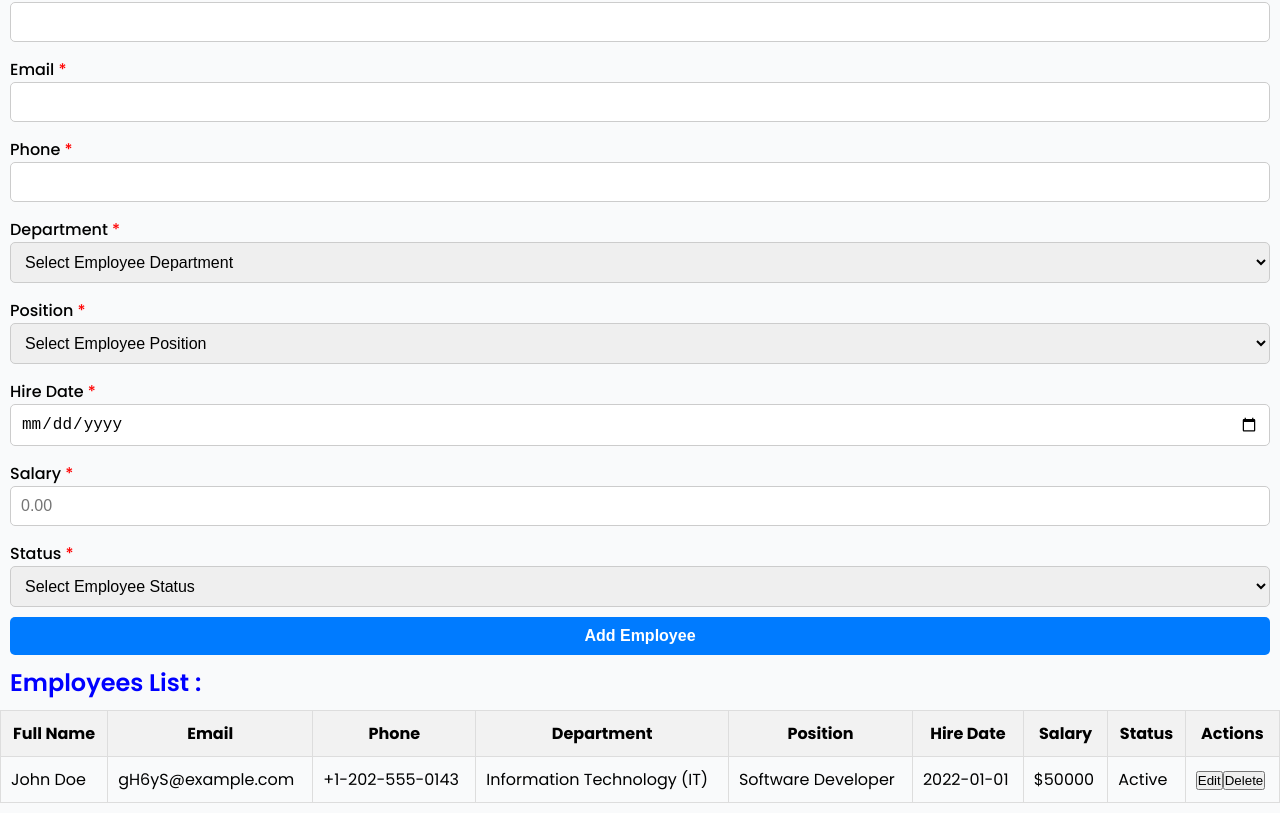
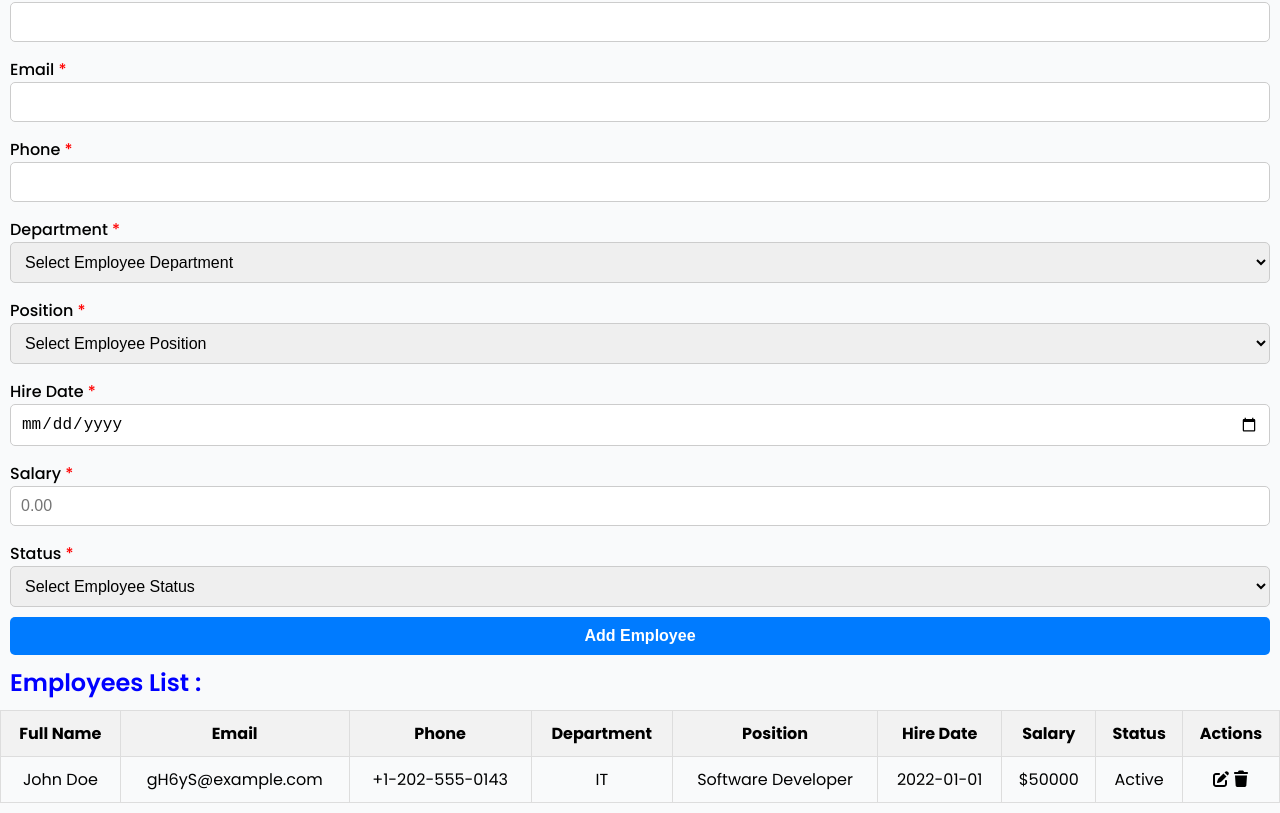
Before and after one commit to RTHILAA/EMPLOYEES-MANAGEMENT-APP, a React (Create React App) app: page / in a window 1280 px wide. Shown: the part 153-966 px from the top of the page. Built offline with nearby package versions, Linux system fonts and the light colour scheme.

Commit message:
update project

```diff
--- a/src/Components/List/List.css
+++ b/src/Components/List/List.css
@@ -1,6 +1,6 @@
 .employees-table {
     width: 100%;
-    margin-top: 10px;
+    margin: 10px 0;
     border-collapse: collapse;
 }
 
@@ -8,6 +8,7 @@
 .employees-table td {
     padding: 10px;
     border: 1px solid #ddd;
+    text-align: center;
 }
 
 .employees-table th {
--- a/src/Components/List/List.js
+++ b/src/Components/List/List.js
@@ -1,5 +1,7 @@
 import React from 'react'
 import "./List.css";
+import { FontAwesomeIcon } from '@fortawesome/react-fontawesome';
+import { faPenToSquare, faTrash } from '@fortawesome/free-solid-svg-icons';
 
 export default function List() {
   return (
@@ -21,14 +23,14 @@ export default function List() {
                 <td>John Doe</td>
                 <td>gH6yS@example.com</td>
                 <td>+1-202-555-0143</td>
-                    <td>Information Technology (IT)</td>
+                <td>IT</td>
                 <td>Software Developer</td>
                 <td>2022-01-01</td>
                 <td>$50000</td>
                 <td>Active</td>
-                    <td>
-                        <button className="edit">Edit</button>
-                        <button className="delete">Delete</button>
+                <td className="actions">
+                    <FontAwesomeIcon icon={faPenToSquare} className="edit-icon" />
+                    <FontAwesomeIcon icon={faTrash} className="delete-icon" />
                 </td>
             </tr>
         </table>
```
Also changed, not shown: package.json (+5 -2 lines), 1 other file (tests, documents, lock files or other folders). Lines whose indentation alone changed are shown as unchanged.
